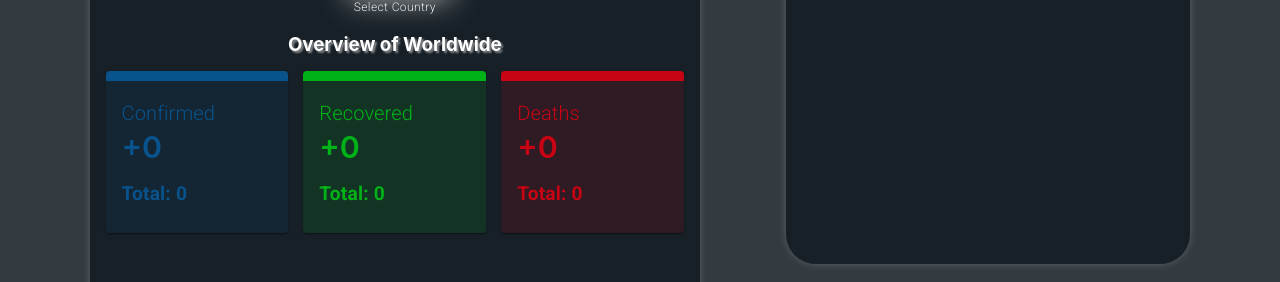
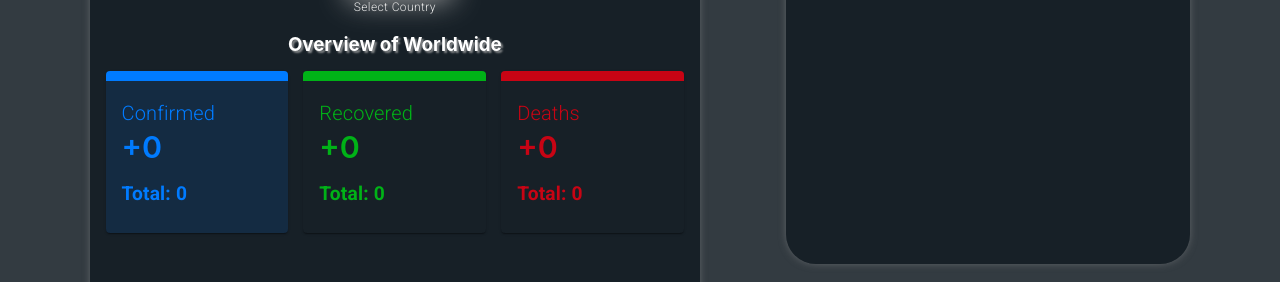
Before and after one commit to singhAmandeep007/Covid-19-Tracker_World, a React (Create React App) app: page /dashboard in a window 1280 px wide. Shown: the part 258-540 px from the top of the page. Built offline with nearby package versions, Linux system fonts and the light colour scheme; no server answers; what react-swipeable-views-utils would draw is missing.

Commit message:
infobox active class

```diff
--- a/src/components/Dashboard.js
+++ b/src/components/Dashboard.js
@@ -181,7 +181,9 @@ function Dashboard() {
           onClick={()=>{setCasesType('cases'); setGraphColor('blue');}}
           title="Confirmed"
           cases={prettyPrintStat(countryInfo.todayCases)}
-          total={countryInfo.cases} ></InfoBox>
+          total={countryInfo.cases}
+          isActive={true}
+          ></InfoBox>
         {/* Info Boxes title="coronavirus active cases*/}
           <InfoBox
            color={colors[1]}
@@ -189,7 +191,12 @@ function Dashboard() {
           active={casesType==="recovered"}
           onClick={()=>{setCasesType('recovered'); setGraphColor('green'); }}
           cases={prettyPrintStat(countryInfo.todayRecovered)}
-          total={countryInfo.recovered}></InfoBox>
+          total={countryInfo.recovered}
+          isActive={false}
+
+          >
+
+          </InfoBox>
         {/* Info Boxes title="coronavirus recoverd */}
           <InfoBox
            color={colors[2]}
@@ -197,7 +204,9 @@ function Dashboard() {
           active={casesType==="deaths"}
           onClick={()=>{setCasesType('deaths'); setGraphColor('red');}}
           cases={prettyPrintStat(countryInfo.todayDeaths)}
-          total={countryInfo.deaths}></InfoBox>
+          total={countryInfo.deaths}
+          isActive={false}
+          ></InfoBox>
         {/* Info Boxes title="coronavirus deaths*/}
         </div>
 
--- a/src/components/Dashboard/InfoBox.js
+++ b/src/components/Dashboard/InfoBox.js
@@ -1,18 +1,27 @@
 //rfce is shortcut to buid boilerplate
-import React from 'react'
+import React,{useState} from 'react'
 import numeral from 'numeral';
 import {Card,CardContent,Typography,Tooltip} from "@material-ui/core"
 import '../../css/Dashboard/InfoBox.css';
 function InfoBox({title,cases, total,...props}) {
 //console.log(title , cases,total,props.color)
+const [isActive,setIsActive]=useState(props.isActive)
+const active = isActive ? `isActive--${props.color}` :'';
 
-const color= props.color;
+function handleClick(){
+  props.onClick()
+  setIsActive(!isActive)
 
-    return (
+}
+
+      return (
       <Tooltip title="Click to see Changes">
+
       <Card
-      className={`infoBox infoBox--${color}`}
-      onClick={props.onClick}>
+      className={`infoBox infoBox--${props.color} isHighlighted--${props.color}  ${active}`}
+      //onMouseEnter={()=>setIsHovered(!isHovered)}
+      //onMouseLeave={()=>setIsHovered(!isHovered)}
+      onClick={handleClick}>
           <CardContent>
               {/* title */}
                 <Typography  variant="h6" className="infoTitle">{title}</Typography>
@@ -25,8 +34,9 @@ const color= props.color;
                 </Typography>
           </CardContent>
       </Card>
+
       </Tooltip>
     )
-}
+ }
 
 export default InfoBox
--- a/src/css/Dashboard/InfoBox.css
+++ b/src/css/Dashboard/InfoBox.css
@@ -1,5 +1,5 @@
 :root {
-    --active:#08538c;
+    --active:#007bff;
     --recovered:#00b217;
     --deaths:#c80414;
 }
@@ -8,6 +8,7 @@
     /* take as much room as it can */
     flex:1;
     cursor: pointer;
+
 }
 /* give all except the last child of parent */
 .infoBox:not(:last-child){
@@ -33,8 +34,8 @@
 }
 .infoBox--green{
     border-top: 10px solid #00b217;
-
-    background-color: rgba(0, 178, 24, 0.136) !important;
+    background-color:transparent !important;
+    /* background-color: rgba(0, 178, 24, 0.136) !important; */
 }
 .infoBox--green .infoTitle{
     color:var(--recovered)
@@ -47,8 +48,7 @@
 }
 .infoBox--red{
     border-top: 10px solid #c80414;
-
-    background-color: rgba(200, 4, 20, 0.136) !important;
+    background-color:transparent !important;
 }
 .infoBox--red .infoTitle{
     color:var(--deaths)
@@ -60,9 +60,9 @@
     color:var(--deaths)
 }
 .infoBox--blue{
-    border-top: 10px solid #08538c;
-
-    background-color: hsla(206, 89%, 29%, 0.136) !important;
+    border-top: 10px solid #007bff;
+    background-color:transparent !important;
+    /* background-color: rgba(0, 123, 255, 0.136) !important; */
 }
 .infoBox--blue .infoTitle{
     color:var(--active)
@@ -73,6 +73,44 @@
 .infoBox--blue .infoBox_total{
     color:var(--active)
 }
+
+.isHighlighted--blue :hover{
+    border-radius: 5px;
+    cursor: pointer;
+    background: rgba(0, 123, 255, 0.125) !important;
+}
+.isHighlighted--green :hover{
+    border-radius: 5px;
+    cursor: pointer;
+    /* z-index: 10 !important;
+    opacity: 1; */
+    background-color: rgba(0, 178, 24, 0.136) !important;
+}
+.isHighlighted--red :hover{
+    border-radius: 5px;
+    cursor: pointer;
+    background-color: rgba(200, 4, 20, 0.136) !important;
+}
+.isActive--blue {
+    border-radius: 5px;
+    cursor: pointer;
+    background: rgba(0, 123, 255, 0.125) !important;
+}
+.isActive--green {
+    border-radius: 5px;
+    cursor: pointer;
+    /* z-index: 10 !important;
+    opacity: 1; */
+    background-color: rgba(0, 178, 24, 0.136) !important;
+}
+.isActive--red {
+    border-radius: 5px;
+    cursor: pointer;
+    background-color: rgba(200, 4, 20, 0.136) !important;
+}
+
+
+
 @media (max-width:990px){
     .infoBox{
         font-size: 0.8rem !important;
```
